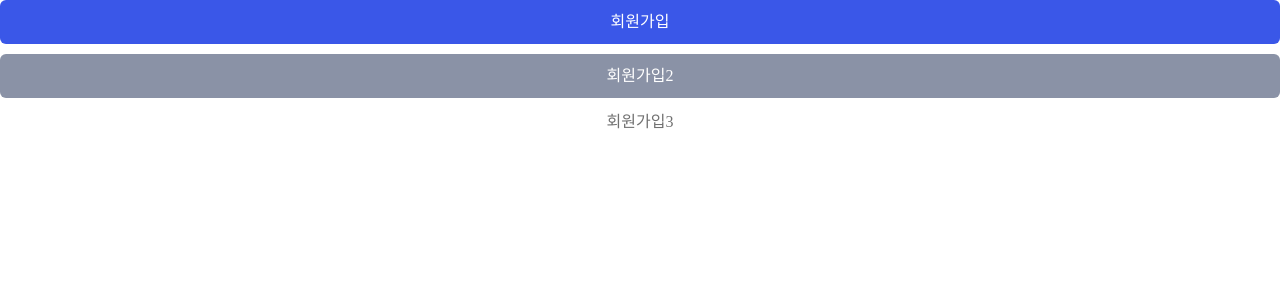
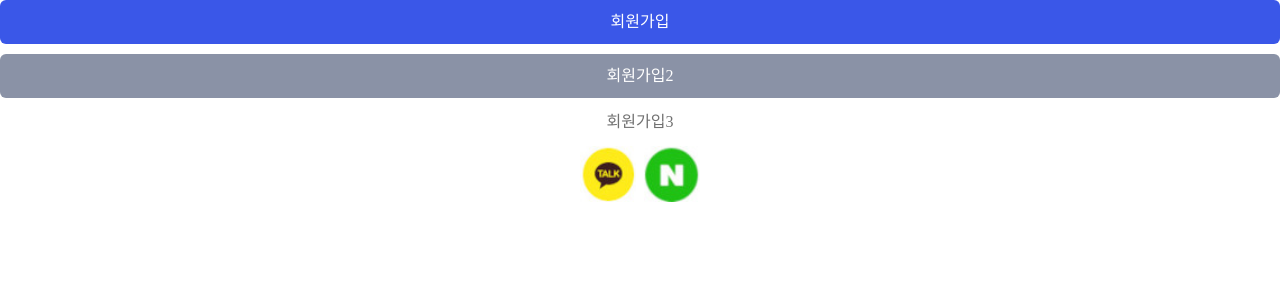
Before and after one commit to dahli4/front-end, a React (Create React App) app: page / in a window 1280 px wide. Shown: the top 300 px of the page. Built offline with nearby package versions, Linux system fonts and the light colour scheme; the HTML template or start-up script is replaced by a standard one; a web font is replaced by a local one.

Commit message:
10-23 commit 2

```diff
--- a/src/App.css
+++ b/src/App.css
@@ -71,3 +71,32 @@
   flex-direction: column;
   gap: 10px;
 }
+
+.kakao-sign-in-button {
+  width: 56px;
+  height: 56px;
+
+  background-position: 50% 50%;
+  background-size: 100% 100%;
+  background-image: url(assets/images/kakao.jpg);
+
+  cursor: pointer;
+}
+
+.naver-sign-in-button {
+  width: 56px;
+  height: 56px;
+
+  background-position: 50% 50%;
+  background-size: 100% 100%;
+  background-image: url(assets/images/naver.jpg);
+
+  cursor: pointer;
+}
+
+.sns-button-box {
+  display: flex;
+  flex-direction: row;
+  gap: 8px;
+  justify-content: center;
+}
--- a/src/App.tsx
+++ b/src/App.tsx
@@ -33,11 +33,23 @@ function App2() {
 }
 
 function App() {
+  const clickNaverSignIn = () => {
+    alert('Click Naver!')
+  }
+
+  const clickKakaoSignIn = () => {
+    alert('Click Kakao!')
+  }
+
   return (
     <div className='flex-disp'>
       <div className='primary-button-lg full-width'>회원가입</div>
       <div className='disable-button-lg full-width'>회원가입2</div>
       <div className='text-link-lg full-width'>회원가입3</div>
+      <div className='sns-button-box'>
+        <div className='kakao-sign-in-button' onClick={clickKakaoSignIn}></div>
+        <div className='naver-sign-in-button' onClick={clickNaverSignIn}></div>
+      </div>
     </div>
   )
 }
--- /dev/null
+++ b/src/apis/response/index.ts
@@ -0,0 +1,5 @@
+import ResponseDto from "./response.dto";
+
+export type {
+    ResponseDto
+}
--- /dev/null
+++ b/src/apis/response/response.dto.ts
@@ -0,0 +1,4 @@
+export default interface ResponseDto {
+    code: string;
+    message: string;
+}
```
Also changed, not shown: src/assets/images/kakao.jpg (added), src/assets/images/naver.jpg (added).
